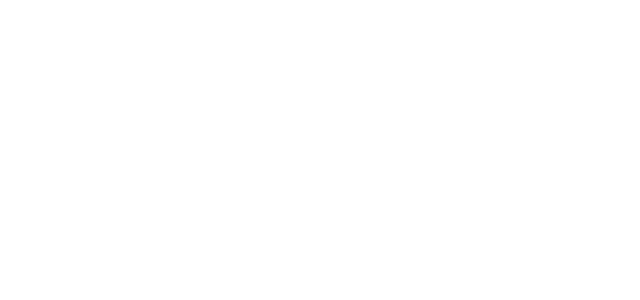
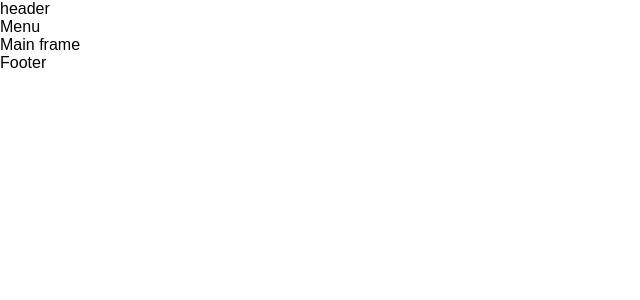
Before and after one commit to bekazw/shop_react, a React (Create React App) app in the folder shop01/: page / in a window 1280 px wide. Shown: the top 300 px of the page, without its empty margins (0-640 px from the left). Built offline with nearby package versions, Linux system fonts and the light colour scheme.

Commit message:
Structure

```diff
--- a/shop01/src/components/App/App.js
+++ b/shop01/src/components/App/App.js
@@ -1,14 +1,20 @@
-import React, { Component } from 'react';
+import React from 'react';
 import './App.css';
 
-class App extends Component {
-  render() {
-    return (
-      <div className="App">
+import Header from '../../containers/Header/Header';
+import Menu from '../../containers/Menu/Menu';
+import Main from '../../containers/Main/Main';
+import Footer from '../../containers/Footer/Footer';
 
-      </div>
-    );
-  }
+const App = () => {
+  return (
+    <div>
+        <Header />
+        <Menu />
+        <Main />
+        <Footer />
+    </div>
+  )
 }
 
 export default App;
--- /dev/null
+++ b/shop01/src/containers/Footer/Footer.js
@@ -0,0 +1,11 @@
+import React from 'react';
+
+const Footer = () => {
+    return (
+        <div>
+            Footer
+        </div>
+    )
+}
+
+export default Footer;
--- /dev/null
+++ b/shop01/src/containers/Header/Header.js
@@ -0,0 +1,11 @@
+import React from 'react';
+
+const Header = () => {
+    return (
+        <div>
+            header
+        </div>
+    )
+}
+
+export default Header;
--- /dev/null
+++ b/shop01/src/containers/Main/Main.js
@@ -0,0 +1,11 @@
+import React from 'react';
+
+const Main = () => {
+    return (
+        <div>
+            Main frame
+        </div>
+    )
+}
+
+export default Main;
--- /dev/null
+++ b/shop01/src/containers/Menu/Menu.js
@@ -0,0 +1,11 @@
+import React from 'react';
+
+const Menu = () => {
+    return (
+        <div>
+                Menu
+        </div>
+    )
+}
+
+export default Menu;
```
